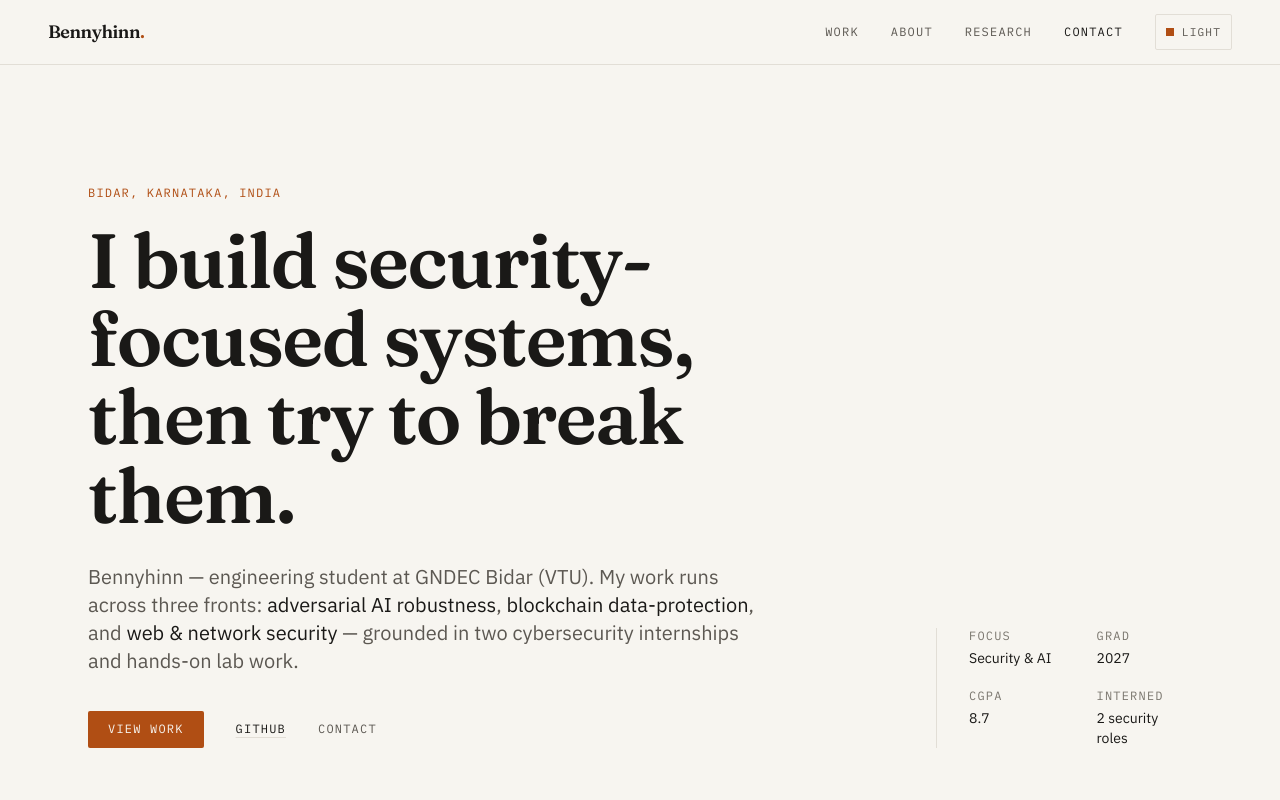
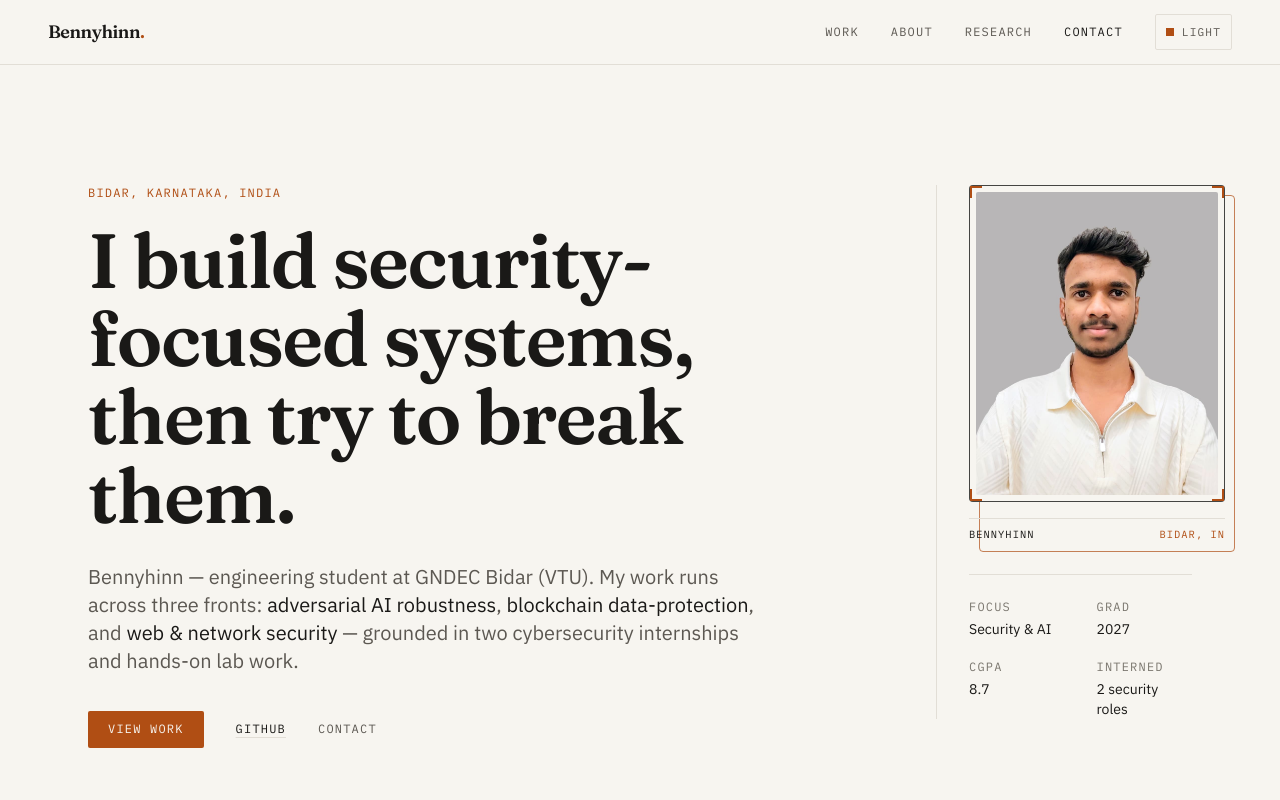
Before and after one commit to Bennyhinn007/portfolio-website, a Next.js app: page /portfolio-website/ in a window 1280 px wide. Shown: the top 800 px of the page. Built offline with nearby package versions, Linux system fonts and the light colour scheme.

Commit message:
Add hero portrait to homepage using shared PortraitFrame

```diff
--- a/src/app/page.tsx
+++ b/src/app/page.tsx
@@ -9,6 +9,7 @@ import { Section } from "@/components/ui/Section";
 import { Container } from "@/components/ui/Container";
 import { ProjectFeature } from "@/components/content/ProjectFeature";
 import { ProjectListItem } from "@/components/content/ProjectListItem";
+import { PortraitFrame } from "@/components/content/PortraitFrame";
 import { Tag } from "@/components/ui/Tag";
 
 export default function HomePage() {
@@ -24,7 +25,7 @@ export default function HomePage() {
       {/* Hero — identity + substance, two CTAs. No decorative illustration. */}
       <section className="border-b border-hairline">
         <Container>
-          <div className="grid gap-10 py-20 sm:py-28 lg:grid-cols-[1fr_auto] lg:items-end lg:py-30">
+          <div className="grid gap-10 py-20 sm:py-28 lg:grid-cols-[1fr_auto] lg:items-start lg:py-30">
             <div>
               <p className="font-mono text-label uppercase tracking-widest text-accent">
                 {profile.location}
@@ -64,8 +65,18 @@ export default function HomePage() {
               </div>
             </div>
 
+            {/* Right column: portrait above the factual sidebar. Stacks below
+                the hero text on mobile — no overlap with nav or content. */}
+            <div className="flex flex-col gap-8 lg:w-64 lg:border-l lg:border-hairline lg:pl-8">
+              <PortraitFrame
+                src="/benny-portrait.jpg"
+                alt={`Portrait of ${profile.name}`}
+                caption={profile.name}
+                tag="Bidar, IN"
+              />
+
               {/* Compact factual sidebar — real numbers only, no fake stats. */}
-            <dl className="grid grid-cols-2 gap-x-8 gap-y-5 border-t border-hairline pt-6 lg:w-64 lg:border-l lg:border-t-0 lg:pl-8 lg:pt-0">
+              <dl className="grid grid-cols-2 gap-x-8 gap-y-5 border-t border-hairline pt-6">
                 <div>
                   <dt className="font-mono text-xs uppercase tracking-widest text-faint">Focus</dt>
                   <dd className="mt-1 text-sm text-ink">Security &amp; AI</dd>
@@ -83,6 +94,7 @@ export default function HomePage() {
                   <dd className="mt-1 text-sm text-ink">{experience.length} security roles</dd>
                 </div>
               </dl>
+            </div>
           </div>
         </Container>
       </section>
```
Lines whose indentation alone changed are shown as unchanged.
